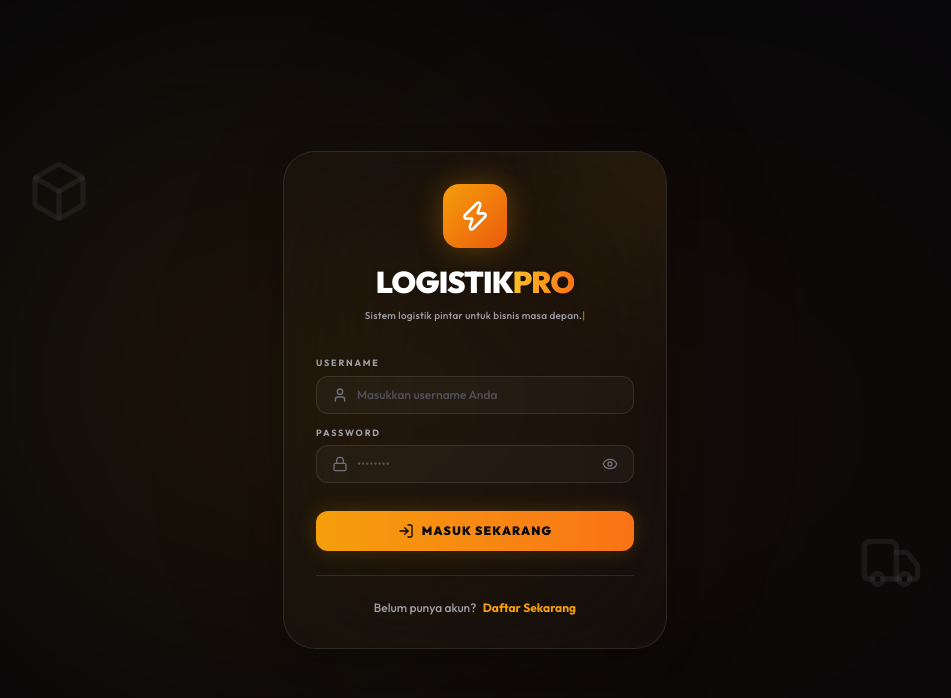
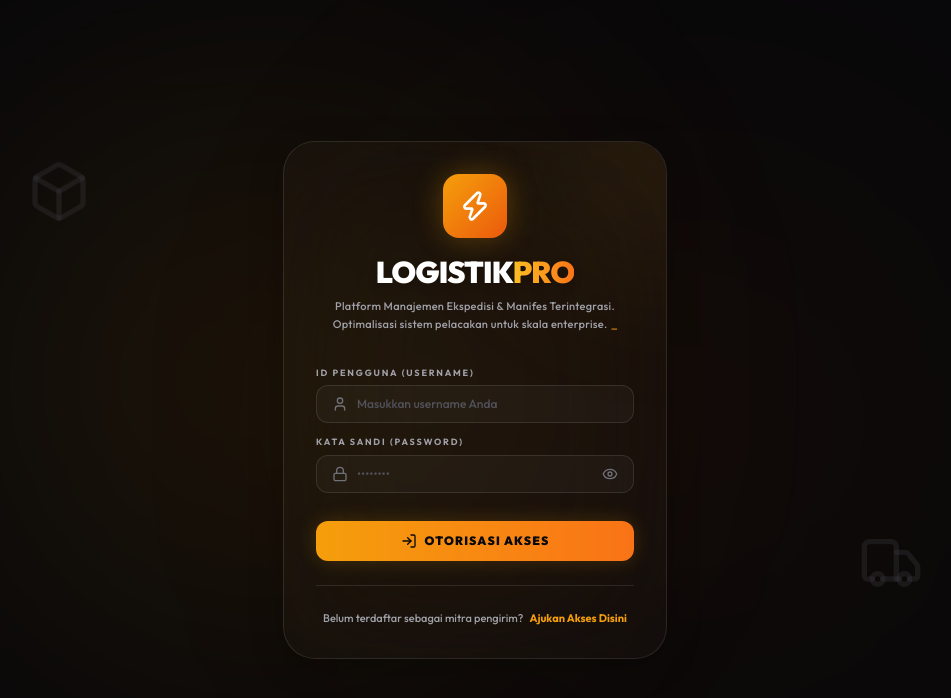
Before and after one commit to ajiputra001/manifest-expedisi-pro, a React (Vite) app: page /#/login in a window 1280 px wide. Shown: the top 698 px of the page, without its empty margins (165-1116 px from the left). Built offline with nearby package versions, Linux system fonts and the light colour scheme.

Commit message:
Update login page wording for professional look

```diff
--- a/src/pages/Login.jsx
+++ b/src/pages/Login.jsx
@@ -64,7 +64,9 @@ const Login = () => {
                         {isLoginMode ? <Zap className="text-white w-8 h-8" /> : <Store className="text-white w-8 h-8" />}
                     </div>
                     <h2 className="text-3xl font-black text-white tracking-tight mb-2 drop-shadow-lg">LOGISTIK<span className="text-transparent bg-clip-text bg-gradient-to-r from-amber-400 to-orange-500">PRO</span></h2>
-                    <p className="text-zinc-400 text-[10px] font-medium h-4 tracking-wide">Sistem logistik pintar untuk bisnis masa depan.<span className="animate-pulse text-amber-500">|</span></p>
+                    <p className="text-zinc-400 text-[11px] font-medium leading-relaxed tracking-wide max-w-xs mx-auto">
+                        Platform Manajemen Ekspedisi & Manifes Terintegrasi. Optimalisasi sistem pelacakan untuk skala enterprise.<span className="animate-pulse text-amber-500 font-bold ml-1">_</span>
+                    </p>
                 </div>
 
                 <form onSubmit={handleSubmit} className="space-y-3">
@@ -72,7 +74,7 @@ const Login = () => {
                         {!isLoginMode && (
                             <div className="space-y-3 fade-in">
                                 <div>
-                                    <label className="block text-[9px] font-bold text-zinc-400 uppercase tracking-[0.2em] mb-1.5">Nama Toko / Seller</label>
+                                    <label className="block text-[9px] font-bold text-zinc-400 uppercase tracking-[0.2em] mb-1.5">Nama Entitas Bisnis / Toko</label>
                                     <div className="relative group">
                                         <Store className="absolute left-4 top-1/2 -translate-y-1/2 text-zinc-500 group-focus-within:text-amber-500 transition-colors w-4 h-4" />
                                         <input type="text" name="name" required={!isLoginMode} value={formData.name} onChange={handleChange} className="w-full bg-white/[0.03] border border-white/10 rounded-xl pl-10 pr-4 py-2.5 text-xs font-medium text-white placeholder-zinc-600 focus:outline-none focus:border-amber-500/50 focus:bg-white/[0.05] focus:shadow-[0_0_20px_rgba(245,158,11,0.15)] transition-all" placeholder="Misal: Toko Berkah" />
@@ -96,14 +98,14 @@ const Login = () => {
                         )}
 
                         <div>
-                            <label className="block text-[9px] font-bold text-zinc-400 uppercase tracking-[0.2em] mb-1.5">Username</label>
+                            <label className="block text-[9px] font-bold text-zinc-400 uppercase tracking-[0.2em] mb-1.5">ID Pengguna (Username)</label>
                             <div className="relative group">
                                 <User className="absolute left-4 top-1/2 -translate-y-1/2 text-zinc-500 group-focus-within:text-amber-500 transition-colors w-4 h-4" />
                                 <input type="text" name="username" required value={formData.username} onChange={handleChange} className="w-full bg-white/[0.03] border border-white/10 rounded-xl pl-10 pr-4 py-2.5 text-xs font-medium text-white placeholder-zinc-600 focus:outline-none focus:border-amber-500/50 focus:bg-white/[0.05] focus:shadow-[0_0_20px_rgba(245,158,11,0.15)] transition-all" placeholder="Masukkan username Anda" />
                             </div>
                         </div>
                         <div>
-                            <label className="block text-[9px] font-bold text-zinc-400 uppercase tracking-[0.2em] mb-1.5">Password</label>
+                            <label className="block text-[9px] font-bold text-zinc-400 uppercase tracking-[0.2em] mb-1.5">Kata Sandi (Password)</label>
                             <div className="relative group">
                                 <Lock className="absolute left-4 top-1/2 -translate-y-1/2 text-zinc-500 group-focus-within:text-amber-500 transition-colors w-4 h-4" />
                                 <input type={showPassword ? 'text' : 'password'} name="password" required value={formData.password} onChange={handleChange} className="w-full bg-white/[0.03] border border-white/10 rounded-xl pl-10 pr-10 py-2.5 text-xs font-medium text-white placeholder-zinc-600 focus:outline-none focus:border-amber-500/50 focus:bg-white/[0.05] focus:shadow-[0_0_20px_rgba(245,158,11,0.15)] transition-all" placeholder="••••••••" />
@@ -116,16 +118,16 @@ const Login = () => {
 
                     <div className="pt-4">
                         <button type="submit" disabled={loading} className="w-full bg-gradient-to-r from-amber-500 to-orange-500 hover:from-amber-400 hover:to-orange-400 disabled:opacity-50 text-zinc-950 font-black py-3 rounded-xl transition-all shadow-[0_0_20px_rgba(245,158,11,0.2)] hover:shadow-[0_0_30px_rgba(245,158,11,0.4)] hover:-translate-y-1 flex items-center justify-center gap-2 text-xs tracking-widest">
-                            {loading ? <div className="w-4 h-4 border-2 border-zinc-950 border-t-transparent rounded-full animate-spin"></div> : (isLoginMode ? <><LogIn className="w-4 h-4" /> MASUK SEKARANG</> : <><UserPlus className="w-4 h-4" /> DAFTAR SEKARANG</>)}
+                            {loading ? <div className="w-4 h-4 border-2 border-zinc-950 border-t-transparent rounded-full animate-spin"></div> : (isLoginMode ? <><LogIn className="w-4 h-4" /> OTORISASI AKSES</> : <><UserPlus className="w-4 h-4" /> AJUKAN KEMITRAAN</>)}
                         </button>
                     </div>
                 </form>
 
                 <div className="mt-6 text-center border-t border-white/10 pt-6">
-                    <p className="text-zinc-400 text-xs font-medium">
-                        {isLoginMode ? 'Belum punya akun? ' : 'Sudah punya akun? '}
+                    <p className="text-zinc-400 text-[11px] font-medium">
+                        {isLoginMode ? 'Belum terdaftar sebagai mitra pengirim? ' : 'Sudah memiliki kredensial akses? '}
                         <button type="button" onClick={() => setIsLoginMode(!isLoginMode)} className="text-amber-500 font-bold hover:text-amber-400 transition-all ml-1">
-                            {isLoginMode ? 'Daftar Sekarang' : 'Login Disini'}
+                            {isLoginMode ? 'Ajukan Akses Disini' : 'Masuk ke Portal'}
                         </button>
                     </p>
                 </div>
```
